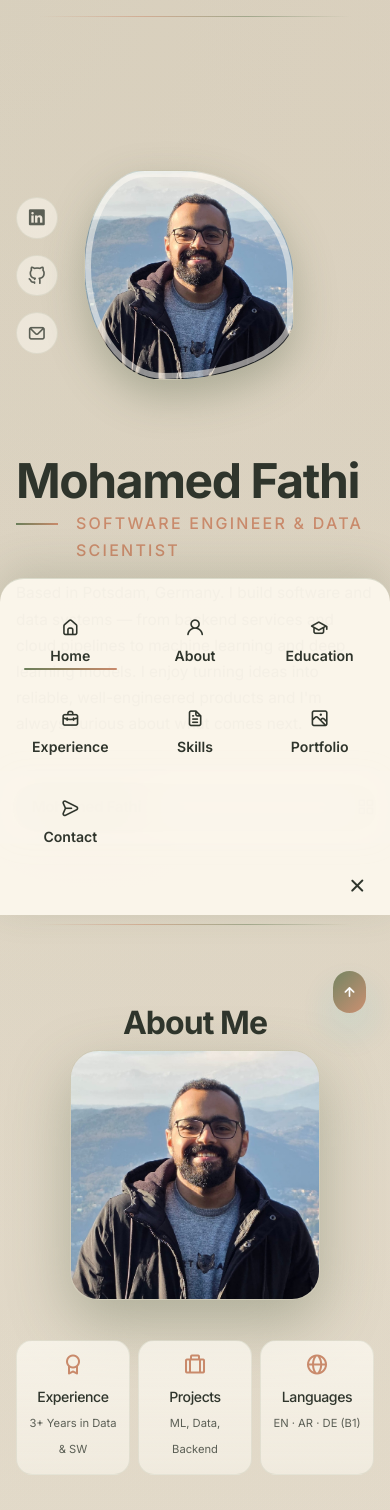
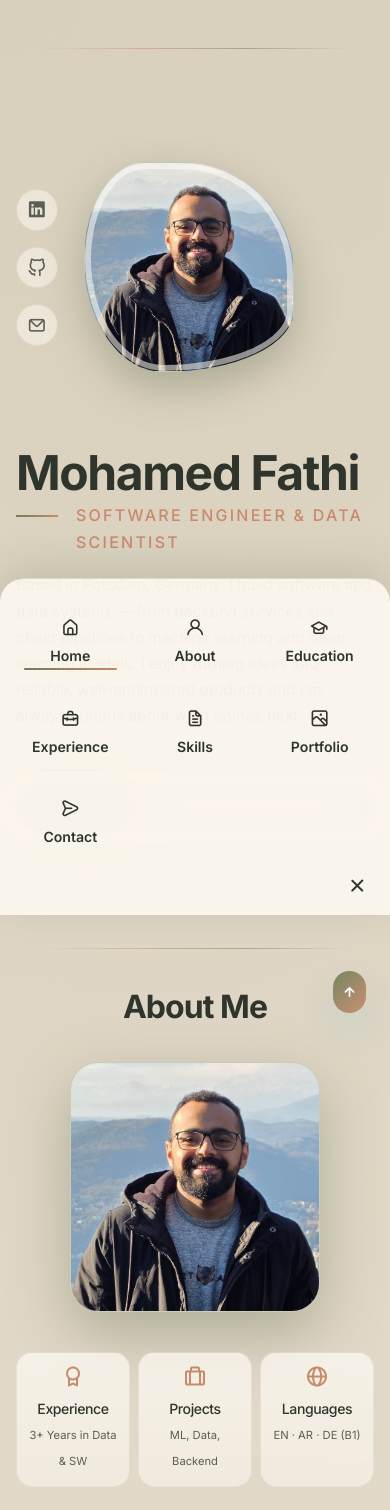
Before and after one commit to mohamedFabdrabo/portfolio, a React (Vite) app: page / in a window 390 px wide. Shown: the top 1510 px of the page. Built offline with nearby package versions, Linux system fonts and the light colour scheme.

Commit message:
recenter the section name

```diff
--- a/src/App.css
+++ b/src/App.css
@@ -127,14 +127,14 @@ img {
 
 /*=============== REUSABLE CSS CLASSES ===============*/
 .section {
-  padding: 7rem 0 2rem;
+  padding: 5.5rem 0 2rem;
   position: relative;
 }
 
 .section::before {
   content: "";
   position: absolute;
-  inset: 1rem auto auto 50%;
+  inset: 3.4rem auto auto 50%;
   width: min(80vw, 960px);
   height: 1px;
   transform: translateX(-50%);
@@ -144,6 +144,7 @@ img {
 .section__title {
   font-size: clamp(2rem, 3vw, var(--h1-font-size));
   color: var(--title-color);
+  margin-bottom: 2.2rem;
 }
 
 .section__subtitle {
@@ -241,7 +242,15 @@ img {
   }
 
   .section {
-    padding: 5.5rem 0 3rem;
+    padding: 5rem 0 3rem;
+  }
+
+  .section::before {
+    inset: 3rem auto auto 50%;
+  }
+
+  .section__title {
+    margin-bottom: 1.75rem;
   }
 
   .section__subtitle {
```
